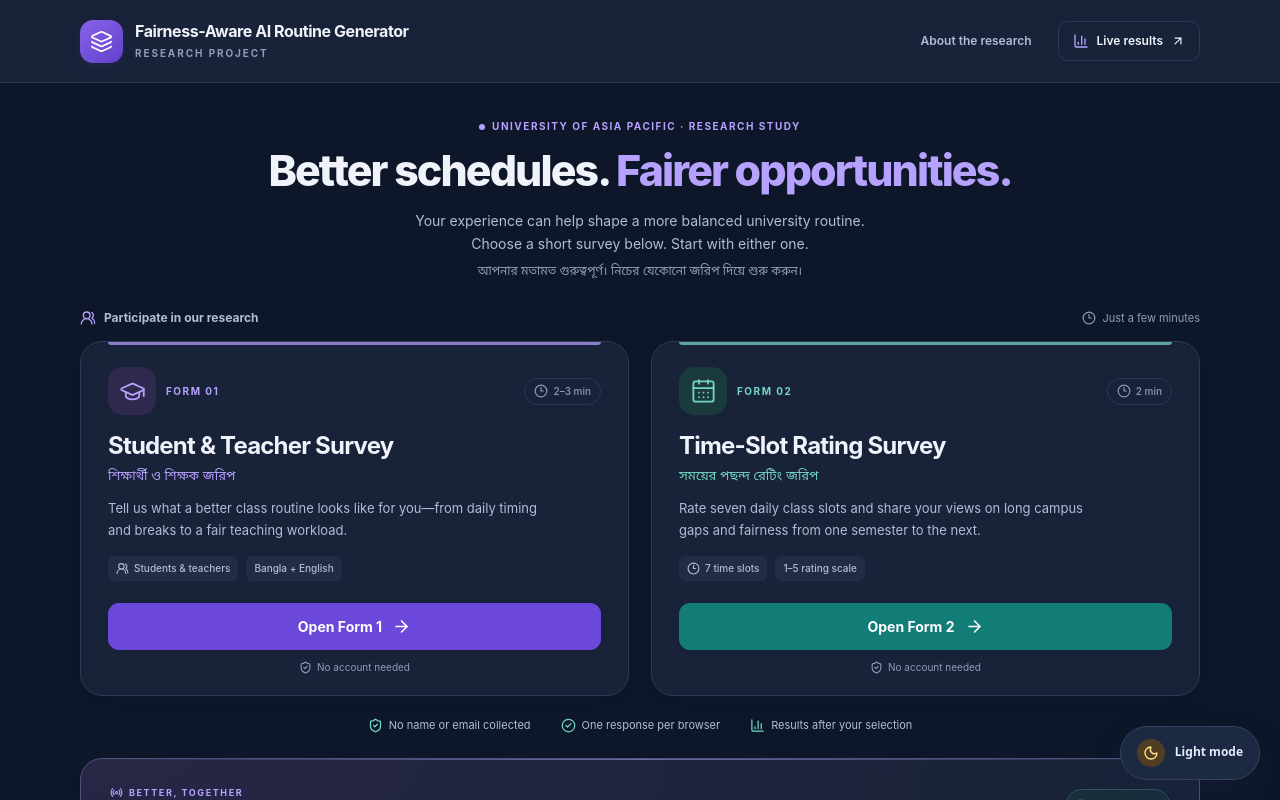
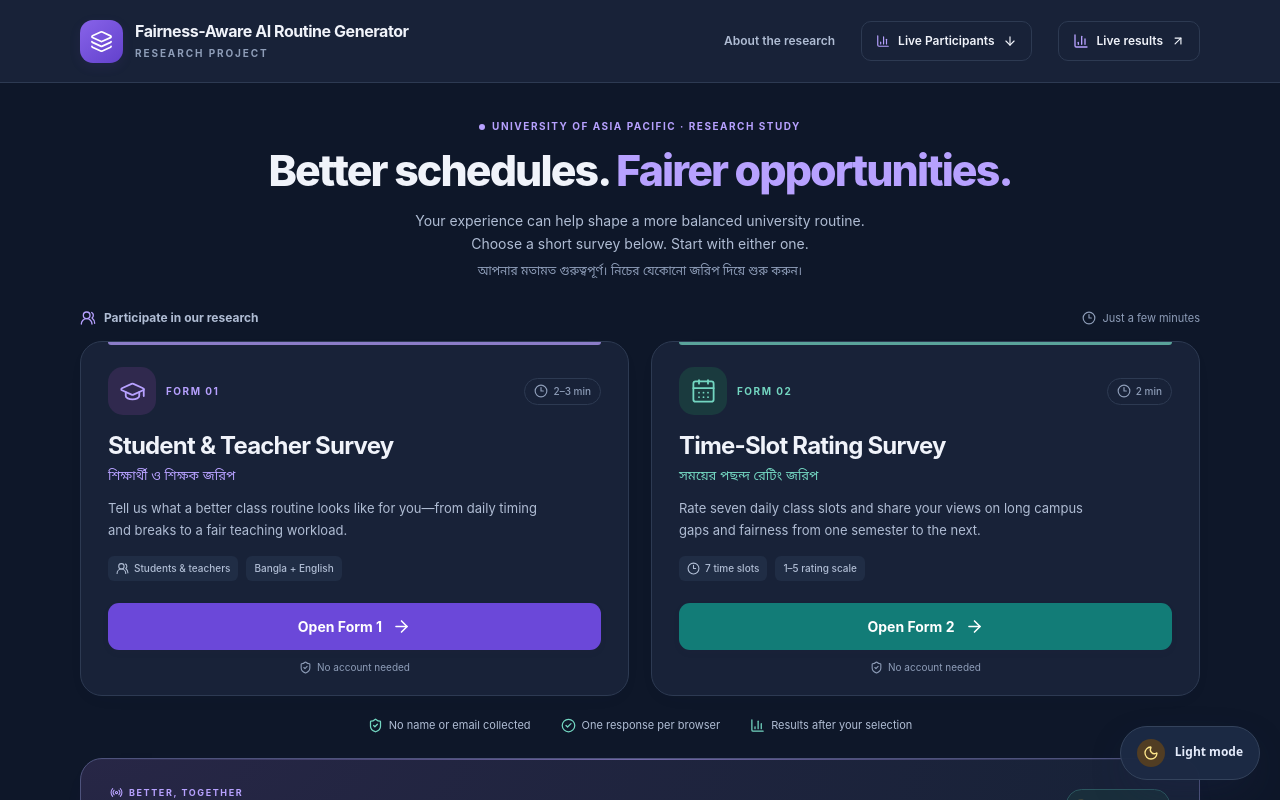
Before and after one commit to ENiGMA-101/fairness-ai-routine--v, a Next.js app: page / in a window 1280 px wide. Shown: the top 800 px of the page. Built offline with nearby package versions, Linux system fonts and the light colour scheme; no server answers; the database is empty.

Commit message:
live-participation card working

```diff
--- a/src/app/page.tsx
+++ b/src/app/page.tsx
@@ -1,5 +1,6 @@
 import Link from "next/link";
 import {
+  ArrowDown,
   ArrowRight,
   ArrowUpRight,
   BarChart3,
@@ -44,6 +45,15 @@ export default function Home() {
           </Link>
           <nav className="research-navigation" aria-label="Main navigation">
             <a href="#about" className="research-nav-about">About the research</a>
+            <a
+              href="#participation-card"
+              className="research-results-link"
+              aria-label="Jump to live participants"
+            >
+              <BarChart3 size={14} />
+              <span>Live Participants</span>
+              <ArrowDown size={14} />
+            </a>
             <Link href="/results/form1" className="research-results-link">
               <BarChart3 size={16} /> <span>Live results</span> <ArrowUpRight size={14} />
             </Link>
--- a/src/components/LiveParticipationCard.tsx
+++ b/src/components/LiveParticipationCard.tsx
@@ -21,7 +21,11 @@ export default function LiveParticipationCard() {
   const number = (value: number | undefined) => value === undefined ? "—" : value.toLocaleString();
 
   return (
-    <section className="participation-card" aria-labelledby="participation-heading">
+    <section
+  id="participation-card"
+  className="participation-card"
+  aria-labelledby="participation-heading"
+>
       <div className="participation-card-head">
         <div>
           <span className="participation-eyebrow"><Radio size={13} /> Better, together</span>
```
